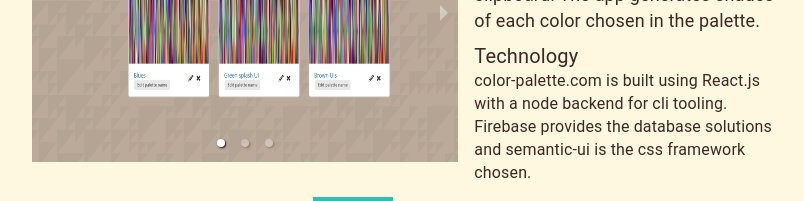
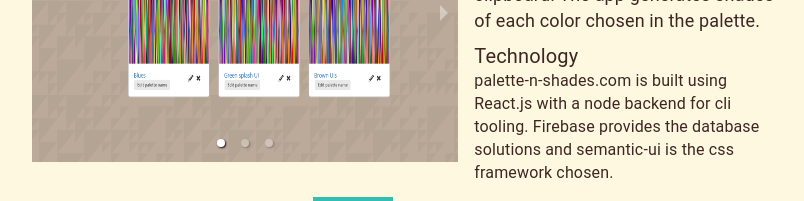
Before and after one commit to blackpintz/Portfolio, a React (Create React App) app: page / in a window 1280 px wide. Shown: the part 578-779 px from the top of the page, without its empty margins (235-1039 px from the left). Built offline with nearby package versions, Linux system fonts and the light colour scheme.

Commit message:
changed description

```diff
--- a/src/store.js
+++ b/src/store.js
@@ -17,7 +17,7 @@ export const portfolioStore = {
           colortheme3
         ],
         description: 'A simple web app that creates a palette of different colors and enables one to copy a color to the clipboard. The app generates shades of each color chosen in the palette.',
-        technologies: 'color-palette.com is built using React.js with a node backend for cli tooling. Firebase provides the database solutions and semantic-ui is the css framework chosen.',
+        technologies: 'palette-n-shades.com is built using React.js with a node backend for cli tooling. Firebase provides the database solutions and semantic-ui is the css framework chosen.',
         devTools: [
           {
             name: 'Nodejs',
```
